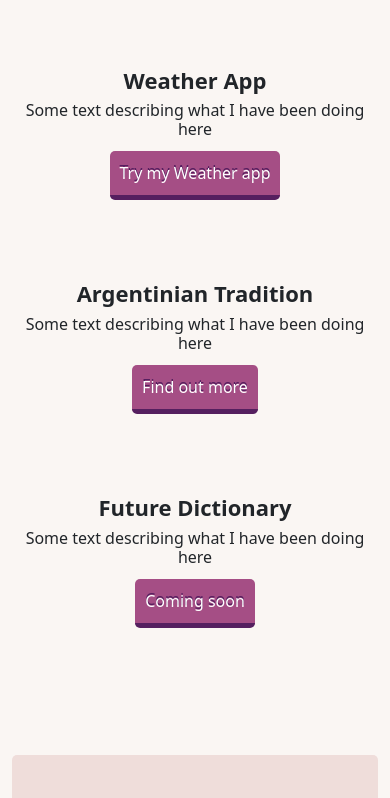
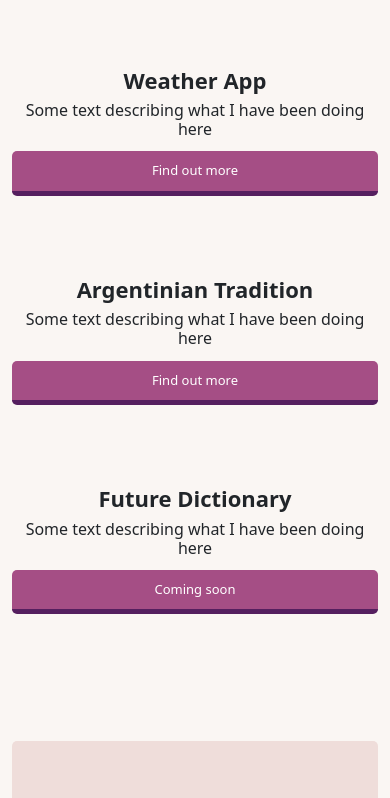
Before and after one commit to vickymoretti/new-portfolio, a plain HTML site: page index.html in a window 390 px wide. Shown: the part 731-1529 px from the top of the page. Drawn offline with nearby package versions, Linux system fonts and the light colour scheme.

Commit message:
changing button for a link

```diff
--- a/index.html
+++ b/index.html
@@ -88,14 +88,17 @@
 						<h2 class="description-header">
 							Front-end developer based in Europe.
 						</h2>
-
-						<button class="index-button" title="Click to know more about me">
-							Let's get started
-						</button>
+						<a
+							href="/about.html"
+							class="index-button"
+							title="Click to know more about me"
+							>Let's get started</a
+						>
 					</div>
 				</div>
 			</div>
 		</div>
+		<div id="best-projects"></div>
 		<p class="best-projects">Come to have a look to my best projects</p>
 		<div class="body container">
 			<div class="row mb-5">
@@ -111,7 +114,13 @@
 					<h3 class="project-description">
 						Some text describing what I have been doing here
 					</h3>
-					<button class="project-button">Try my Weather app</button>
+					<a
+						href="https://www.shecodes.io/workshops/shecodes-plus-d2fb7eb5-d6b6-4406-b660-45c4286a097b/projects/1341477"
+						target="_blank"
+						class="project-button"
+						title="Weather app"
+						>Find out more</a
+					>
 				</div>
 			</div>
 			<div class="row mb-5">
@@ -120,7 +129,13 @@
 					<h3 class="project-description">
 						Some text describing what I have been doing here
 					</h3>
-					<button class="project-button">Find out more</button>
+					<a
+						href="https://www.shecodes.io/workshops/shecodes-basics-29d092b7-a403-4dd6-8e85-ce8a8d276761/projects/1198140"
+						target="_blank"
+						class="project-button"
+						title="Mate project"
+						>Find out more</a
+					>
 				</div>
 				<div class="col-sm-6">
 					<img
@@ -143,7 +158,9 @@
 					<h3 class="project-description">
 						Some text describing what I have been doing here
 					</h3>
-					<button class="project-button">Coming soon</button>
+					<a href="#" class="project-button" title="diccionary project"
+						>Coming soon</a
+					>
 				</div>
 			</div>
 		</div>
--- a/style/portfolio.css
+++ b/style/portfolio.css
@@ -229,7 +229,8 @@ h1 {
 	.project-button {
 		margin: 12px auto;
 		padding: 10px 10px;
-		font-size: 16px;
+		font-size: 13px;
+		text-shadow: none;
 	}
 	.project-title {
 		font-size: 22px;
```
Also changed, not shown: about.html (+8 -3 lines).
